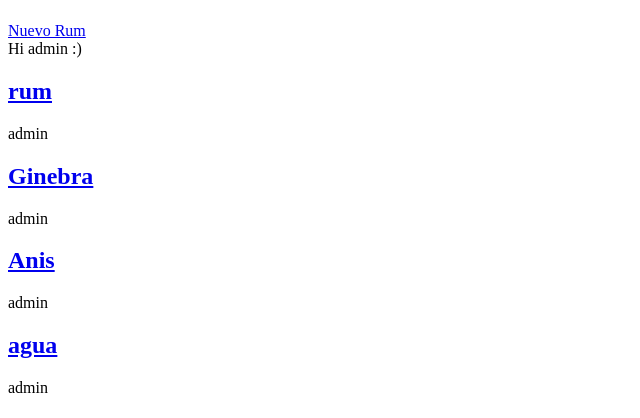
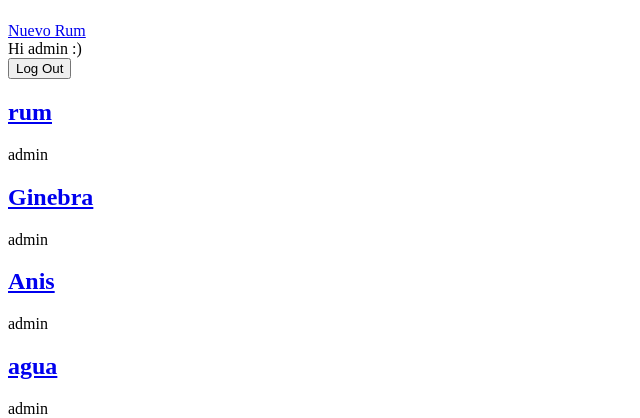
Before and after one commit to osm3rr/crud_sat_aft, a Django app: page / in a window 1280 px wide. Shown: the part 58-476 px from the top of the page, without its empty margins (0-640 px from the left). Run offline with Django 5.2, Linux system fonts and the light colour scheme; a user stored in the database is signed in; data comes from the database, SQL or seed files in the repository; both versions use the stored data as it was after the commit.

Commit message:
loguot added

```diff
--- a/django_project/settings.py
+++ b/django_project/settings.py
@@ -126,3 +126,4 @@ STATICFILES_DIRS = [ BASE_DIR / "static" ]
 DEFAULT_AUTO_FIELD = 'django.db.models.BigAutoField'
 
 LOGIN_REDIRECT_URL = "home"
+LOGOUT_REDIRECT_URL = "home"
--- a/templates/home.html
+++ b/templates/home.html
@@ -3,6 +3,10 @@
 {% block content %}
     {% if user.is_authenticated %}
         Hi {{ user.username }} :)
+        <form action="{% url 'logout' %}" method="post">
+            {% csrf_token %}
+            <button type="submit">Log Out</button>
+        </form>
     {% else %}
         <p>No estas registrado</p>
         <a href="{% url 'login' %}">Log In</a>
```
Also changed, not shown: db.sqlite3.
